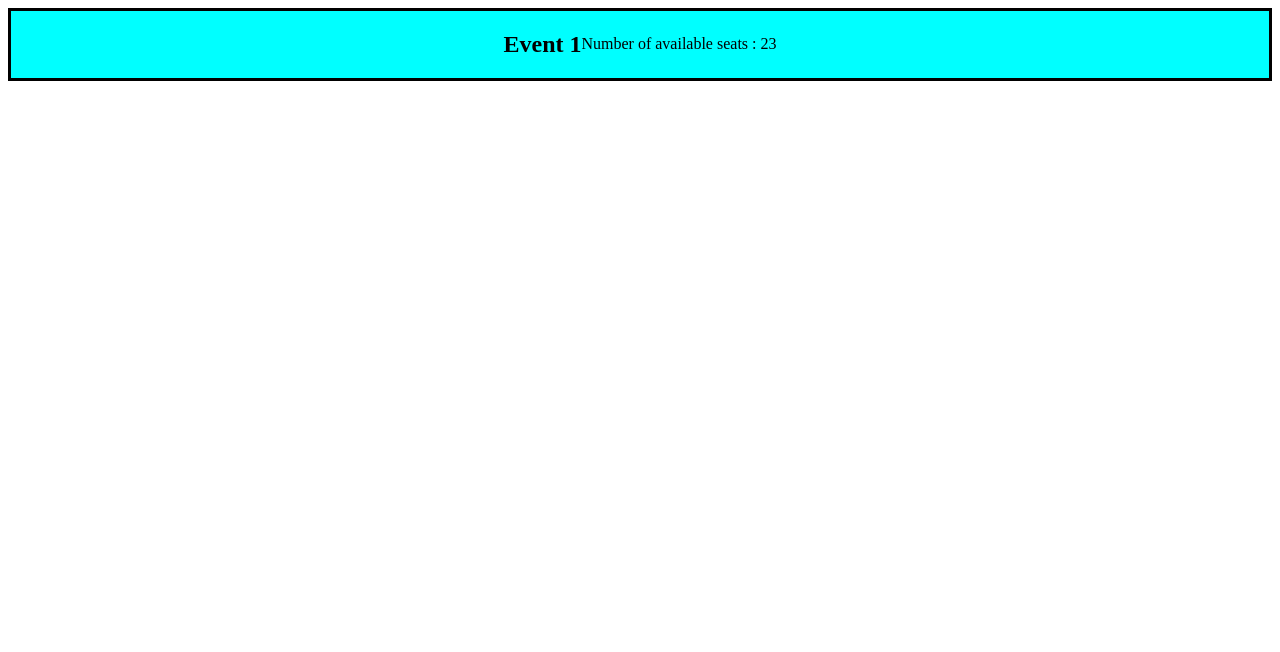
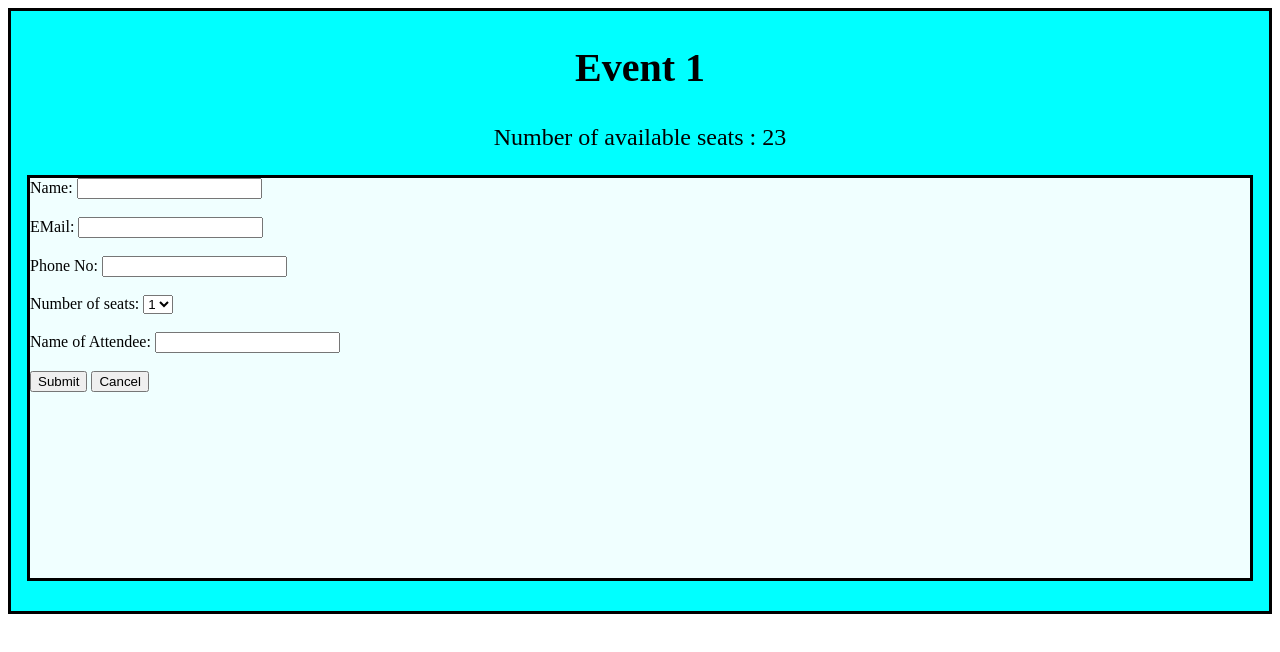
Before and after one commit to Manivannan-SenthamaraiKannan/EventUpdater-RWD, a plain HTML site: page index.html in a window 1280 px wide. Drawn offline with Linux system fonts and the light colour scheme.

Commit message:
Modifications

```diff
--- a/index.html
+++ b/index.html
@@ -11,6 +11,41 @@
     <div class="container">
       <h2 id="event">Event 1</h2>
       <p id="p">Number of available seats : 23</p>
+      <div id="container">
+        <div class="first">
+
+        </div>
+        <div class="second">
+          <form action="#">
+            <label for="name">Name:</label>
+            <input type="text" id="name" name="name"><br><br>
+
+            <label for="email">EMail:</label>
+            <input type="text" id="email" name="email"><br><br>
+
+            <label for="phone">Phone No:</label>
+            <input type="text" id="phone" name="phone"><br><br>
+
+            <label for="option">Number of seats:</label>
+            <select id="numbers" name="integer">
+              <option value="1">1</option>
+              <option value="2">2</option>
+              <option value="3">3</option>
+              <option value="4">4</option>
+            </select>
+            <br>
+
+            <br>
+            <label for="name">Name of Attendee:</label>
+            <input type="text" id="name" name="name"><br><br>
+
+            <div id="input">
+              <button type="button" id="submit">Submit</button>
+              <button type="button" id="cancel">Cancel</button>
+            </div>
+          </form>
+        </div>
+      </div>
     </div>
   </body>
 </html>
--- a/style.css
+++ b/style.css
@@ -1,8 +1,31 @@
 .container {
+  display: block;
+  border-style: solid;
+  background-color: aqua;
+  height: 75vh;
+  width: 0 auto;
+}
+
+#event{
+  display: flex;
+  align-items: center;
+  justify-content: center;
+  font-size: 2.5rem;
+}
+
+#p{
+  display: flex;
+  align-items: center;
+  justify-content: center;
+  font-size: 1.5rem;
+}
+
+#container{
   display: flex;
   flex-direction: row;
-  align-items: center;
-  justify-content: center;
   border-style: solid;
-  background-color: aqua;
+  margin: 1rem 1rem;
+  height: 50vh;
+  width: 0 auto;
+  background-color: azure;
 }
```
